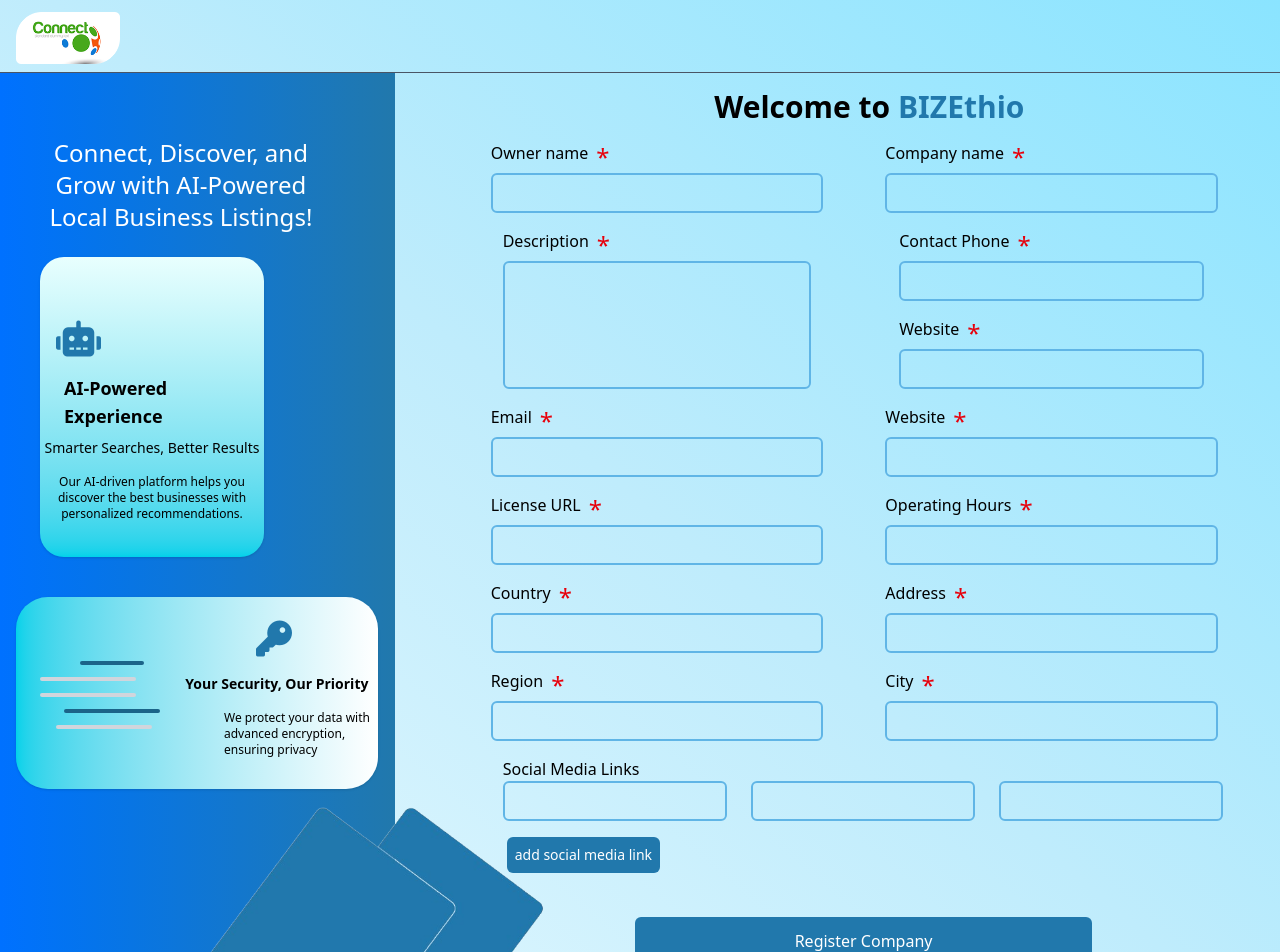
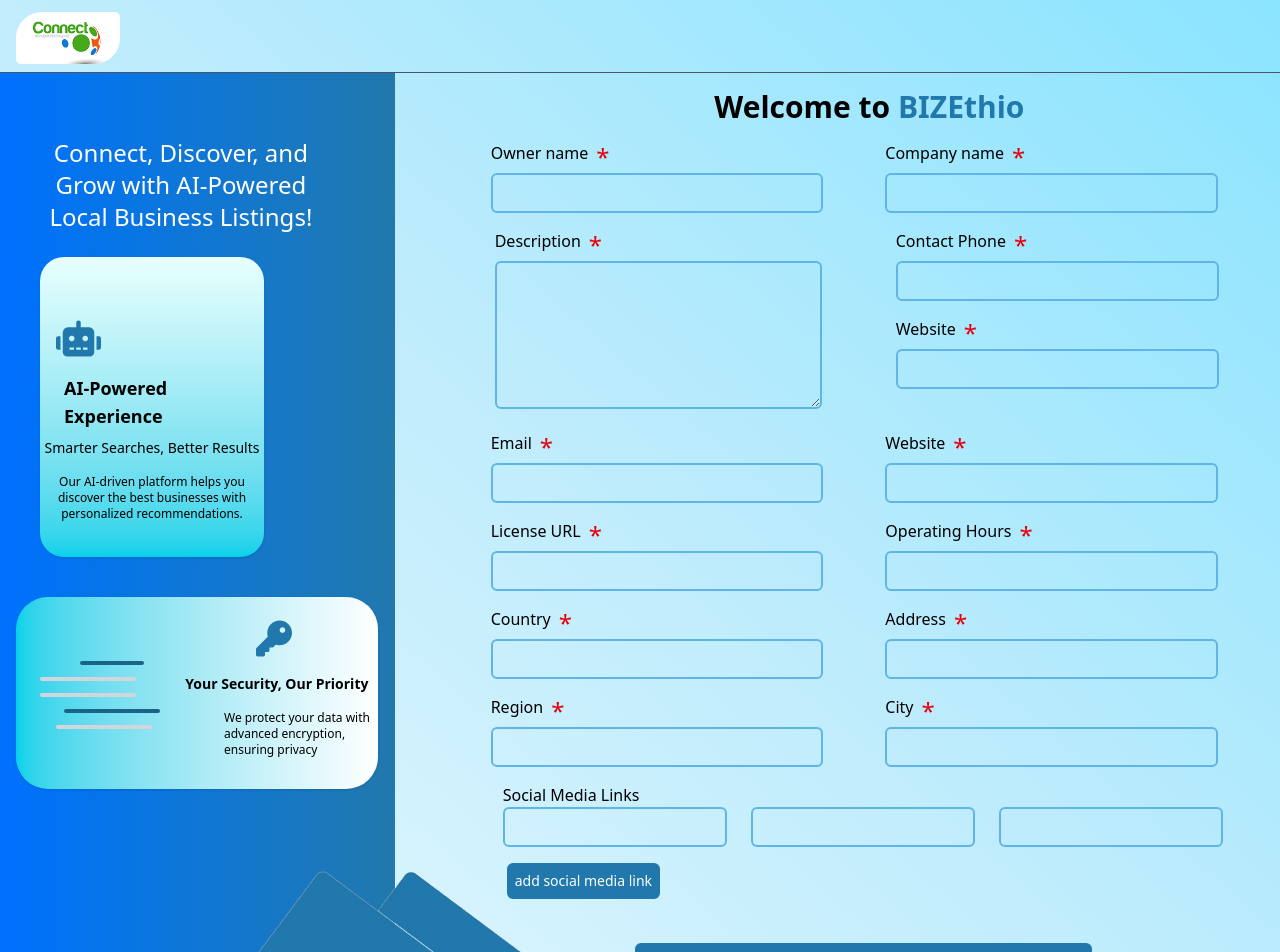
Before and after one commit to Heryakos-Technology/BIZEthio-frontend, a Vue app: page /registration in a window 1280 px wide. Shown: the top 952 px of the page. Built offline with nearby package versions, Linux system fonts and the light colour scheme.

Commit message:
some ui modification

```diff
--- a/src/views/RegistrationPage.vue
+++ b/src/views/RegistrationPage.vue
@@ -161,7 +161,7 @@
           </div>
         </div>
 
-        <img src="/footerimgbig-registration.png" alt="" class="ml-40 -mt-16 ">
+        <img src="/footerimgbig-registration.png" alt="" class="ml-40 ">
 
 <!-- <div class="">
   <div  class="bg-[#1b6489] w-80 h-3/4 rounded-xl transform rotate-45 "></div>
@@ -194,22 +194,23 @@
        </div>
      </div>
      <div class="flex ">
-       <div class="px-7 mt-4 w-11/12">
+       <div class="px-7 mt-4 w-full -ml-2">
          <div class="flex">
              <p class="">Description</p>
              <p class=" text-red-600 text-2xl font-medium ml-2">*</p>
          </div>
-         <input v-model="description" type="textArea" class="w-11/12 h-32 bg-transparent border-2 border-[#60b5e6] rounded-md">
+         <!-- <input v-model="description" type="textArea" class="w-11/12 h-32 bg-transparent border-2 border-[#60b5e6] rounded-md"> -->
+          <textarea name="description" id="" cols="30" rows="6" class="border-2 border-[#60b5e6] rounded-md w-11/12"></textarea>
        </div>
      <div class="container">
-       <div class="px-4  mt-4 w-11/12 mx-auto">
+       <div class="px-4  mt-4  mx-auto">
          <div class="flex">
              <p class="">Contact Phone</p>
              <p class=" text-red-600 text-2xl font-medium ml-2">*</p>
          </div>
          <input v-model="contact_phone" type="number" class="w-11/12 mx-auto h-10 bg-transparent border-2 border-[#60b5e6] rounded-md">
        </div>
-       <div class="px-4  mt-4 w-11/12 mx-auto">
+       <div class="px-4  mt-4  mx-auto">
          <div class="flex">
              <p class="">Website</p>
              <p class=" text-red-600 text-2xl font-medium ml-2">*</p>
@@ -317,10 +318,15 @@
 
 <script>
 export default {
+    data(){
+      return{
 
+      }
+    },
+    methods:{
+      getItems(){
+        axios.get('https://bizethio-backend-production.up.railway.app/api/register')
+      }
+    }
 }
 </script>
-
-<style>
-
-</style>
```
